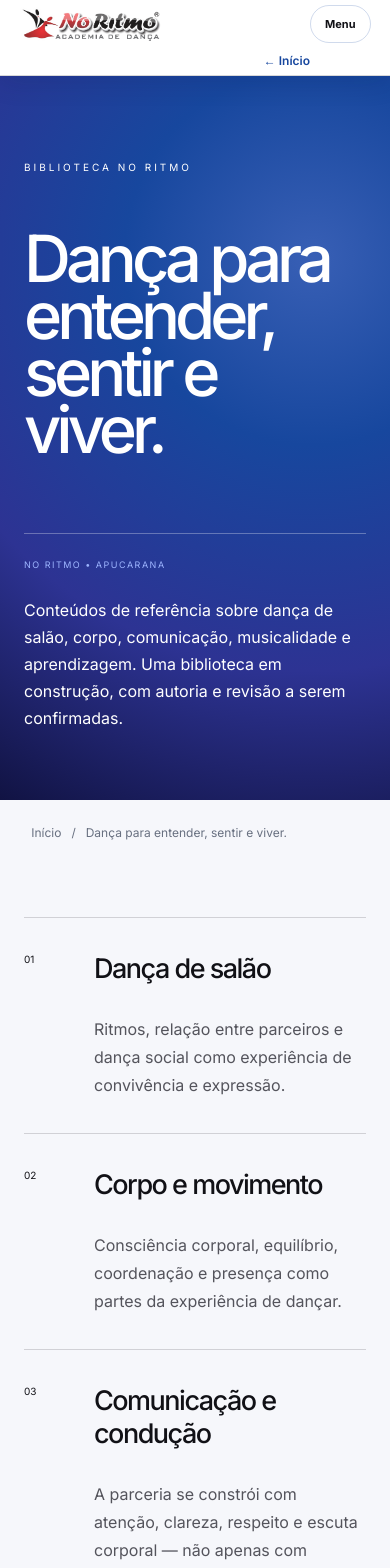
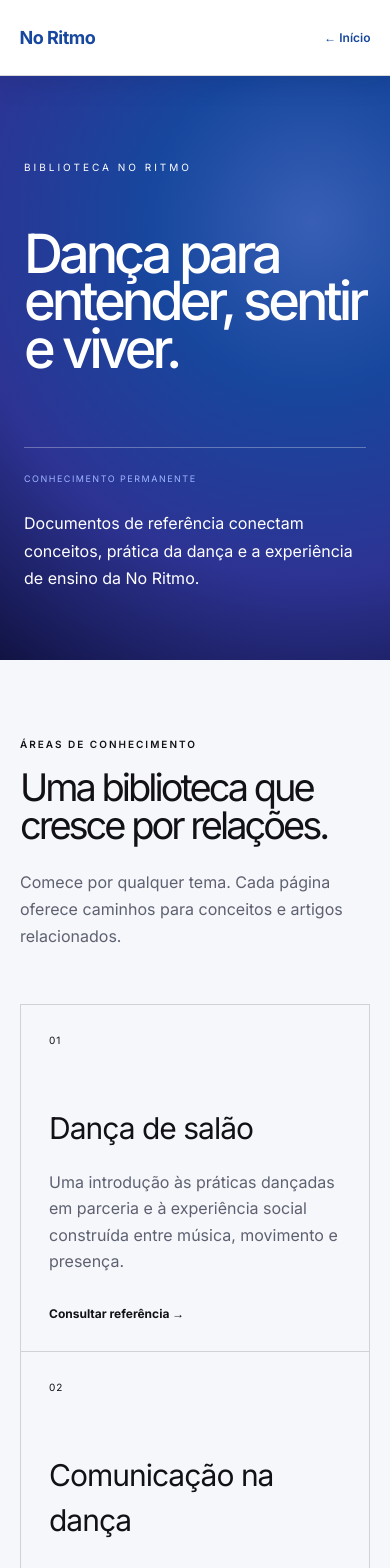
Before and after one commit to leonardodariva/no-ritmo-academia-de-danca, a Next.js app: page /conhecimento in a window 390 px wide. Shown: the top 1568 px of the page. Built offline with nearby package versions, Linux system fonts and the light colour scheme; a web font is replaced by a local one.

Commit message:
feat: cria rede de conhecimento e artigos

```diff
--- a/app/artigos/[slug]/page.tsx
+++ b/app/artigos/[slug]/page.tsx
@@ -1,6 +1,24 @@
+import type { Metadata } from "next";
 import Link from "next/link";
-import type { Metadata } from "next";
-const content: Record<string,{title:string;category:string;summary:string;paragraphs:string[]}> = {"comecar-a-dancar":{category:"Começar",title:"Como começar a dançar depois de adulto",summary:"Um primeiro passo pode ser simples quando existe acolhimento e orientação.",paragraphs:["Não existe uma idade certa para começar. A dança pode entrar na rotina como aprendizagem, convivência e descoberta.","Conhecer o próprio objetivo ajuda a escolher entre uma turma em grupo ou uma aula particular. O mais importante é encontrar um formato que permita praticar com segurança e constância.","Na No Ritmo, a equipe conversa com cada pessoa para entender sua experiência e indicar um caminho possível para começar."]},"danca-e-comunicacao":{category:"Comunicação",title:"Dança de salão é comunicação",summary:"Condução, resposta, atenção e respeito formam uma conversa em movimento.",paragraphs:["Dançar a dois envolve escuta. Cada gesto informa uma intenção e cada resposta transforma o movimento seguinte.","Essa comunicação não depende apenas de passos decorados. Ela também envolve presença, clareza, adaptação e cuidado com o parceiro.","A aplicação desse conceito em aula é uma experiência pedagógica da No Ritmo e deve ser validada pela equipe antes da publicação definitiva."]}};
-export function generateStaticParams(){return Object.keys(content).map((slug)=>({slug}));}
-export function generateMetadata({params}:{params:{slug:string}}): Metadata { const item=content[params.slug]; return item ? { title: `${item.title} | No Ritmo`, description: item.summary, openGraph: { title: item.title, description: item.summary, type: "article" } } : { title: "Artigo | No Ritmo" }; }
-export default function ArticlePage({params}:{params:{slug:string}}){const item=content[params.slug];if(!item)return <main className="subpage"><div className="article-shell"><h1>Conteúdo não encontrado</h1><Link href="/artigos">Voltar aos artigos</Link></div></main>;const schema={"@context":"https://schema.org","@type":"Article",headline:item.title,description:item.summary,articleSection:item.category,author:{"@type":"Organization",name:"No Ritmo Academia de Dança"}};return <main className="article-page"><article className="article-shell"><script type="application/ld+json" dangerouslySetInnerHTML={{__html:JSON.stringify(schema)}}/><nav className="breadcrumbs" aria-label="Breadcrumb"><Link href="/">Início</Link><span>/</span><Link href="/artigos">Artigos</Link><span>/</span><span>{item.category}</span></nav><p className="article-category">{item.category}</p><h1>{item.title}</h1><p className="article-summary">{item.summary}</p><div className="article-meta">No Ritmo • Conteúdo editorial • Leitura de 3 min</div><div className="article-body">{item.paragraphs.map((p)=><p key={p}>{p}</p>)}</div><aside className="article-note"><strong>Nota editorial</strong><p>Este conteúdo é uma estrutura inicial. Autoria, referências e revisão serão definidos antes da publicação oficial.</p></aside><Link href="/artigos">← Ver todos os artigos</Link></article></main>;}
+import { articleTitle, articles, articlesBySlug, editorialNotice, knowledgeTitle } from "../../../content/editorial";
+
+export function generateStaticParams() { return articles.map(({ slug }) => ({ slug })); }
+export function generateMetadata({ params }: { params: { slug: string } }): Metadata { const article = articlesBySlug[params.slug]; if (!article) return { title: "Artigo não encontrado | No Ritmo" }; return { title: article.seoTitle ?? `${article.title} | No Ritmo`, description: article.seoDescription ?? article.summary, alternates: { canonical: `/artigos/${article.slug}` }, openGraph: { title: article.title, description: article.summary, type: "article" } }; }
+
+export default function ArticlePage({ params }: { params: { slug: string } }) {
+  const article = articlesBySlug[params.slug];
+  if (!article) return <main className="article-page"><div className="article-shell"><h1>Conteúdo não encontrado</h1><Link href="/artigos">Voltar aos artigos</Link></div></main>;
+  const schema = { "@context": "https://schema.org", "@type": "Article", headline: article.title, description: article.summary, articleSection: article.category, keywords: article.tags.join(", "), author: { "@type": "Organization", name: article.author.name }, publisher: { "@type": "Organization", name: "No Ritmo Academia de Dança" } };
+  return <main className="article-page"><article className="article-shell">
+    <script type="application/ld+json" dangerouslySetInnerHTML={{ __html: JSON.stringify(schema) }} />
+    <nav className="breadcrumbs" aria-label="Breadcrumb"><Link href="/">Início</Link><span aria-hidden="true">/</span><Link href="/artigos">Artigos</Link><span aria-hidden="true">/</span><span>{article.category}</span></nav>
+    <p className="article-category">{article.category}</p><h1>{article.title}</h1><p className="article-summary">{article.summary}</p>
+    <div className="article-meta"><span>Por {article.author.name}</span><span>{article.readingTime} min de leitura</span><span>Rascunho editorial</span></div>
+    <div className="article-body">{article.body.map((paragraph) => <p key={paragraph}>{paragraph}</p>)}</div>
+    <aside className="article-note" aria-label="Nota editorial"><strong>Transparência editorial</strong><p>{editorialNotice}</p></aside>
+    {!!article.relatedKnowledge?.length && <section className="related-content" aria-labelledby="related-knowledge"><p>Continue aprendendo</p><h2 id="related-knowledge">Conceitos relacionados</h2><div>{article.relatedKnowledge.map((slug) => <Link key={slug} href={`/conhecimento/${slug}`}>{knowledgeTitle(slug)} <span>→</span></Link>)}</div></section>}
+    {!!article.relatedArticles?.length && <section className="related-content" aria-labelledby="related-articles"><p>Leia também</p><h2 id="related-articles">Outras publicações</h2><div>{article.relatedArticles.map((slug) => <Link key={slug} href={`/artigos/${slug}`}>{articleTitle(slug)} <span>→</span></Link>)}</div></section>}
+    <section className="author-card"><p>Sobre a autoria</p><h2>{article.author.name}</h2><span>{article.author.role}</span><p>{article.author.bio}</p><Link href="/autores">Conheça a política de autoria →</Link></section>
+    <Link className="article-back" href="/artigos">← Ver todos os artigos</Link>
+  </article></main>;
+}
--- a/app/artigos/page.tsx
+++ b/app/artigos/page.tsx
@@ -1,3 +1,19 @@
+import type { Metadata } from "next";
 import Link from "next/link";
-const articles = [{slug:"comecar-a-dancar",category:"Começar",title:"Como começar a dançar depois de adulto",summary:"Um guia acolhedor para escolher formato, turma e ritmo de aprendizagem."},{slug:"danca-e-comunicacao",category:"Comunicação",title:"Dança de salão é comunicação",summary:"Condução, resposta, atenção e respeito como uma conversa em movimento."}];
-export default function ArtigosPage() { return <main className="subpage"><header className="subpage-header"><Link href="/">No Ritmo</Link><Link className="subpage-back" href="/">← Início</Link></header><section className="subpage-hero"><p>Conteúdo editorial</p><h1>Ideias para dançar melhor.</h1><div><span>No Ritmo • Apucarana</span><p>Publicações sobre dança, movimento, comunicação, musicalidade e experiências de aprendizagem.</p></div></section><section className="article-index"><p className="section-label">Publicações</p>{articles.map((article) => <article key={article.slug}><p>{article.category}</p><h2>{article.title}</h2><span>{article.summary}</span><Link href={`/artigos/${article.slug}`}>Ler artigo →</Link></article>)}</section></main>; }
+import { articles, editorialNotice } from "../../content/editorial";
+
+export const metadata: Metadata = { title: "Artigos sobre dança | No Ritmo", description: "Publicações da No Ritmo sobre dança, movimento, comunicação, musicalidade e aprendizagem." };
+
+export default function ArtigosPage() {
+  const categories = [...new Set(articles.map((article) => article.category))];
+  return <main className="subpage editorial-index">
+    <header className="subpage-header editorial-simple-header"><Link href="/">No Ritmo</Link><nav aria-label="Navegação editorial"><Link href="/conhecimento">Conhecimento</Link><Link href="/autores">Autores</Link><Link href="/aulas">Aulas</Link></nav><Link className="subpage-back" href="/">← Início</Link></header>
+    <section className="subpage-hero editorial-hero"><p>Publicações No Ritmo</p><h1>Ideias para compreender e viver a dança.</h1><div><span>Acervo editorial</span><p>Reflexões, guias e experiências conectados à biblioteca permanente de conhecimento.</p></div></section>
+    <nav className="category-list" id="categorias" aria-label="Categorias dos artigos"><span>Categorias</span>{categories.map((category) => <a key={category} href={`#${category.toLowerCase().replaceAll(" ", "-")}`}>{category}</a>)}</nav>
+    <section className="article-index" aria-labelledby="publicacoes-title">
+      <div className="editorial-section-heading"><p className="section-label">Publicações</p><h2 id="publicacoes-title">Para começar a explorar</h2><p>{editorialNotice}</p></div>
+      {articles.map((article) => <article id={article.category.toLowerCase().replaceAll(" ", "-")} key={article.slug}><p>{article.category}</p><div><h3>{article.title}</h3><small>{article.author.name} · {article.readingTime} min de leitura</small></div><span>{article.summary}</span><Link href={`/artigos/${article.slug}`} aria-label={`Ler ${article.title}`}>Ler artigo →</Link></article>)}
+    </section>
+    <section className="knowledge-crosslink"><p>Biblioteca permanente</p><h2>Prefere começar por um conceito?</h2><Link href="/conhecimento">Explorar Conhecimento →</Link></section>
+  </main>;
+}
--- a/app/conhecimento/[slug]/page.tsx
+++ b/app/conhecimento/[slug]/page.tsx
@@ -1,6 +1,24 @@
+import type { Metadata } from "next";
 import Link from "next/link";
-import type { Metadata } from "next";
-const topics:Record<string,{title:string;summary:string;sections:[string,string][],related:string[]}>={"danca-de-salao":{title:"Dança de salão",summary:"Uma referência introdutória sobre dança social, ritmos e relação entre parceiros.",sections:[["Definição","Dança de salão reúne práticas em que duas pessoas compartilham movimento, música e espaço de forma coordenada."],["Na prática","Cada ritmo possui características próprias, mas todos envolvem escuta, presença e adaptação entre os parceiros."],["Visão da No Ritmo","A abordagem específica da academia será documentada e validada pela equipe antes da publicação definitiva."]],related:["Comunicação","Musicalidade"]},"comunicacao":{title:"Comunicação na dança",summary:"Condução, resposta, atenção e respeito como uma conversa em movimento.",sections:[["O conceito","Dançar a dois envolve troca de informações por meio de intenção, contato, direção e resposta."],["Na prática","A clareza não significa força: significa criar condições para que o parceiro perceba, interprete e participe."],["Visão da No Ritmo","Este conteúdo será ampliado com exemplos pedagógicos da academia e revisão dos professores."]],related:["Dança de salão","Corpo e movimento"]}};
-export function generateStaticParams(){return Object.keys(topics).map(slug=>({slug}));}
-export function generateMetadata({params}:{params:{slug:string}}): Metadata { const topic=topics[params.slug]; return topic ? { title: `${topic.title} | Conhecimento No Ritmo`, description: topic.summary } : { title: "Conhecimento | No Ritmo" }; }
-export default function KnowledgePage({params}:{params:{slug:string}}){const topic=topics[params.slug];if(!topic)return <main className="article-page"><div className="article-shell"><h1>Conteúdo em preparação</h1><Link href="/conhecimento">Voltar à biblioteca</Link></div></main>;return <main className="article-page"><article className="article-shell"><nav className="breadcrumbs" aria-label="Breadcrumb"><Link href="/">Início</Link><span>/</span><Link href="/conhecimento">Conhecimento</Link><span>/</span><span>{topic.title}</span></nav><p className="article-category">Página de referência</p><h1>{topic.title}</h1><p className="article-summary">{topic.summary}</p><div className="article-meta">No Ritmo • Última atualização: conteúdo inicial</div>{topic.sections.map(([heading,text])=><section className="knowledge-block" key={heading}><h2>{heading}</h2><p>{text}</p></section>)}<aside className="article-note"><strong>Como ler esta página</strong><p>Conceito e aplicação são apresentados separadamente. A visão metodológica definitiva será validada pela equipe da No Ritmo.</p></aside><h2 className="related-title">Conceitos relacionados</h2><ul className="related-list">{topic.related.map(item=><li key={item}>{item}</li>)}</ul><Link href="/conhecimento">← Voltar à biblioteca</Link></article></main>}
+import { articleTitle, editorialNotice, knowledgeBySlug, knowledgePages, knowledgeTitle } from "../../../content/editorial";
+
+export function generateStaticParams() { return knowledgePages.map(({ slug }) => ({ slug })); }
+export function generateMetadata({ params }: { params: { slug: string } }): Metadata { const topic = knowledgeBySlug[params.slug]; return topic ? { title: `${topic.title} | Conhecimento No Ritmo`, description: topic.summary, alternates: { canonical: `/conhecimento/${topic.slug}` } } : { title: "Conhecimento | No Ritmo" }; }
+
+export default function KnowledgePage({ params }: { params: { slug: string } }) {
+  const topic = knowledgeBySlug[params.slug];
+  if (!topic) return <main className="article-page"><div className="article-shell"><h1>Conteúdo em preparação</h1><Link href="/conhecimento">Voltar à biblioteca</Link></div></main>;
+  return <main className="article-page knowledge-page"><article className="article-shell">
+    <nav className="breadcrumbs" aria-label="Breadcrumb"><Link href="/">Início</Link><span aria-hidden="true">/</span><Link href="/conhecimento">Conhecimento</Link><span aria-hidden="true">/</span><span>{topic.title}</span></nav>
+    <p className="article-category">Página de referência</p><h1>{topic.title}</h1><p className="article-summary">{topic.summary}</p>
+    <div className="article-meta"><span>{topic.author?.name ?? "Autoria em validação"}</span><span>Conteúdo inicial</span><span>Revisão pendente</span></div>
+    <nav className="page-index" aria-label="Nesta página"><strong>Nesta página</strong><a href="#conceito">O que é</a><a href="#na-danca">Como aparece na dança</a><a href="#no-ritmo">Como a No Ritmo trabalha</a></nav>
+    <section className="knowledge-block" id="conceito"><p className="knowledge-eyebrow">O que sabemos / conceito</p><h2>O que é {topic.title.toLowerCase()}?</h2><p>{topic.definition}</p></section>
+    <section className="knowledge-block" id="na-danca"><p className="knowledge-eyebrow">Aplicação</p><h2>Como isso aparece na dança</h2><p>{topic.application}</p></section>
+    <section className="knowledge-block" id="no-ritmo"><p className="knowledge-eyebrow">Experiência da escola</p><h2>Como a No Ritmo trabalha esse conceito</h2><p>{topic.perspective}</p></section>
+    <aside className="article-note" aria-label="Nota editorial"><strong>Critério editorial</strong><p>{editorialNotice}</p></aside>
+    {!!topic.relatedConcepts.length && <section className="related-content"><p>Amplie o mapa</p><h2>Conceitos relacionados</h2><div>{topic.relatedConcepts.map((slug) => <Link key={slug} href={`/conhecimento/${slug}`}>{knowledgeTitle(slug)} <span>→</span></Link>)}</div></section>}
+    {!!topic.relatedArticles.length && <section className="related-content"><p>Na prática editorial</p><h2>Artigos relacionados</h2><div>{topic.relatedArticles.map((slug) => <Link key={slug} href={`/artigos/${slug}`}>{articleTitle(slug)} <span>→</span></Link>)}</div></section>}
+    <Link className="article-back" href="/conhecimento">← Voltar à biblioteca</Link>
+  </article></main>;
+}
--- a/app/conhecimento/page.tsx
+++ b/app/conhecimento/page.tsx
@@ -1,9 +1,14 @@
-import SubpageShell from "../SubpageShell";
+import type { Metadata } from "next";
+import Link from "next/link";
+import { knowledgePages } from "../../content/editorial";
 
-export default function ConhecimentoPage() { return <SubpageShell kicker="Biblioteca No Ritmo" title="Dança para entender, sentir e viver." intro="Conteúdos de referência sobre dança de salão, corpo, comunicação, musicalidade e aprendizagem. Uma biblioteca em construção, com autoria e revisão a serem confirmadas." sections={[
-  {number:"01",title:"Dança de salão",text:"Ritmos, relação entre parceiros e dança social como experiência de convivência e expressão."},
-  {number:"02",title:"Corpo e movimento",text:"Consciência corporal, equilíbrio, coordenação e presença como partes da experiência de dançar."},
-  {number:"03",title:"Comunicação e condução",text:"A parceria se constrói com atenção, clareza, respeito e escuta corporal — não apenas com sequências."},
-  {number:"04",title:"Musicalidade",text:"Escuta, tempo, dinâmica e interpretação ajudam a transformar movimentos em uma dança mais consciente."},
-  {number:"05",title:"Como a No Ritmo ensina",text:"Uma página para documentar a metodologia oficial da academia depois de validada pela equipe."},
-]} />; }
+export const metadata: Metadata = { title: "Conhecimento sobre dança | No Ritmo", description: "Biblioteca de referência da No Ritmo sobre dança de salão, movimento, percepção, comunicação e musicalidade." };
+
+export default function ConhecimentoPage() {
+  return <main className="subpage knowledge-index">
+    <header className="subpage-header editorial-simple-header"><Link href="/">No Ritmo</Link><nav aria-label="Navegação editorial"><Link href="/artigos">Artigos</Link><Link href="/autores">Autores</Link><Link href="/aulas">Aulas</Link></nav><Link className="subpage-back" href="/">← Início</Link></header>
+    <section className="subpage-hero editorial-hero"><p>Biblioteca No Ritmo</p><h1>Dança para entender, sentir e viver.</h1><div><span>Conhecimento permanente</span><p>Documentos de referência conectam conceitos, prática da dança e a experiência de ensino da No Ritmo.</p></div></section>
+    <section className="knowledge-map" aria-labelledby="knowledge-title"><div className="editorial-section-heading"><p className="section-label">Áreas de conhecimento</p><h2 id="knowledge-title">Uma biblioteca que cresce por relações.</h2><p>Comece por qualquer tema. Cada página oferece caminhos para conceitos e artigos relacionados.</p></div><div className="knowledge-grid">{knowledgePages.map((topic, index) => <Link href={`/conhecimento/${topic.slug}`} key={topic.slug}><span>{String(index + 1).padStart(2, "0")}</span><h3>{topic.title}</h3><p>{topic.summary}</p><strong>Consultar referência →</strong></Link>)}</div></section>
+    <section className="knowledge-crosslink"><p>Publicações editoriais</p><h2>Veja os conceitos em outros contextos.</h2><Link href="/artigos">Explorar artigos →</Link></section>
+  </main>;
+}
--- a/app/globals.css
+++ b/app/globals.css
@@ -155,3 +155,72 @@ footer { background:#0b0b0f; color:var(--cream); padding:80px 8vw 25px; }.brand-
 @media(max-width:760px){ .practice-heading { grid-template-columns:1fr; gap:20px; }.practice-grid { grid-template-columns:1fr 1fr; }.practice-grid a:nth-child(2) { border-right:0; }.practice-grid a:nth-child(-n+2) { border-bottom:1px solid var(--line); } }
 .methodology-grid { grid-template-columns:repeat(3,1fr); }
 @media(max-width:760px){ .methodology-grid { grid-template-columns:1fr 1fr; } }
+
+/* V4 editorial system */
+.editorial-simple-header>a:first-child { color:var(--blue); font-size:18px; font-weight:800; letter-spacing:-.5px; }
+.editorial-hero { min-height:62vh; }
+.editorial-hero h1 { max-width:1150px; font-size:clamp(58px,8.4vw,132px); }
+.category-list { display:flex; align-items:center; flex-wrap:wrap; gap:12px; padding:28px 8vw; border-bottom:1px solid var(--line); background:#fff; }
+.category-list span { margin-right:16px; color:#6d7280; font-size:11px; text-transform:uppercase; letter-spacing:1.4px; }
+.category-list a { padding:9px 14px; border:1px solid var(--line); border-radius:999px; font-size:12px; }
+.category-list a:hover,.category-list a:focus-visible { color:#fff; background:var(--blue); border-color:var(--blue); }
+.editorial-section-heading { display:grid; grid-template-columns:.5fr 1.15fr 1fr; align-items:start; gap:40px; margin-bottom:54px; }
+.editorial-section-heading>p:first-child { margin:8px 0 0; }
+.editorial-section-heading h2 { margin:0; font-size:clamp(38px,5vw,70px); line-height:1; letter-spacing:-3px; }
+.editorial-section-heading>p:last-child { margin:7px 0 0; color:#5d6170; line-height:1.7; }
+.article-index article { grid-template-columns:.25fr 1.1fr 1fr auto; }
+.article-index article h3 { margin:0 0 10px; font-size:28px; line-height:1.05; }
+.article-index article small { color:#777c88; }
+.article-index article:target { scroll-margin-top:100px; }
+.knowledge-map { padding:100px 8vw 120px; }
+.knowledge-grid { display:grid; grid-template-columns:repeat(3,1fr); border-top:1px solid var(--line); border-left:1px solid var(--line); }
+.knowledge-grid a { min-height:320px; padding:28px; display:flex; flex-direction:column; border-right:1px solid var(--line); border-bottom:1px solid var(--line); transition:background .2s,color .2s; }
+.knowledge-grid a:hover,.knowledge-grid a:focus-visible { background:var(--blue); color:#fff; }
+.knowledge-grid span { font-size:10px; letter-spacing:1px; }
+.knowledge-grid h3 { margin:58px 0 18px; font-size:30px; letter-spacing:-1px; }
+.knowledge-grid p { margin:0; color:#5d6170; line-height:1.65; }
+.knowledge-grid a:hover p,.knowledge-grid a:focus-visible p { color:#e4eaff; }
+.knowledge-grid strong { margin-top:auto; padding-top:30px; font-size:12px; }
+.knowledge-crosslink { min-height:420px; padding:80px 8vw; display:flex; flex-direction:column; justify-content:center; align-items:flex-start; color:#fff; background:var(--ink); }
+.knowledge-crosslink>p { color:#9db5ff; text-transform:uppercase; letter-spacing:2px; font-size:10px; }
+.knowledge-crosslink h2 { max-width:800px; margin:20px 0 35px; font-size:clamp(42px,6vw,80px); line-height:1; letter-spacing:-4px; }
+.knowledge-crosslink a { padding-bottom:6px; border-bottom:1px solid currentColor; font-size:13px; }
+.article-page { padding-top:96px; }
+.article-shell { width:min(790px,100%); }
+.article-meta { display:flex; flex-wrap:wrap; justify-content:space-between; gap:12px; }
+.article-body { max-width:680px; }
+.page-index { margin:0 0 50px; padding:24px; display:grid; grid-template-columns:1.4fr repeat(3,1fr); gap:15px; background:#fff; border:1px solid var(--line); }
+.page-index strong { font-size:12px; }
+.page-index a { color:var(--blue); font-size:12px; }
+.knowledge-block { scroll-margin-top:30px; padding:48px 0; }
+.knowledge-block h2 { margin:10px 0 18px; font-size:clamp(30px,4vw,46px); letter-spacing:-1.5px; }
+.knowledge-block p:last-child { font-family:Georgia,serif; font-size:20px; line-height:1.8; }
+.knowledge-eyebrow { margin:0; color:var(--red)!important; font-family:Inter,sans-serif!important; font-size:10px!important; line-height:1!important; text-transform:uppercase; letter-spacing:1.5px; }
+.related-content { margin-top:70px; padding-top:30px; border-top:1px solid var(--line); }
+.related-content>p,.author-card>p:first-child { color:var(--red); text-transform:uppercase; letter-spacing:1.5px; font-size:10px; }
+.related-content h2 { margin:12px 0 25px; font-size:32px; letter-spacing:-1px; }
+.related-content>div { display:grid; grid-template-columns:1fr 1fr; gap:12px; }
+.related-content a { min-height:96px; padding:18px; display:flex; justify-content:space-between; align-items:center; background:#fff; border:1px solid var(--line); font-weight:650; }
+.related-content a:hover,.related-content a:focus-visible { border-color:var(--blue); color:var(--blue); }
+.author-card { margin:70px 0 35px; padding:30px; background:#e9eefb; border-radius:18px; }
+.author-card h2 { margin:10px 0 4px; font-size:30px; }
+.author-card>span { color:#5d6170; font-size:12px; }
+.author-card>p:not(:first-child) { line-height:1.65; }
+.author-card a,.article-back { color:var(--blue); font-size:12px; font-weight:700; }
+
+@media(max-width:900px){
+  .editorial-section-heading { grid-template-columns:1fr; gap:18px; }
+  .knowledge-grid { grid-template-columns:1fr 1fr; }
+  .article-index article { grid-template-columns:1fr; }
+  .page-index { grid-template-columns:1fr 1fr; }
+}
+@media(max-width:560px){
+  .editorial-hero h1 { font-size:54px; letter-spacing:-4px; }
+  .knowledge-map { padding:70px 20px 85px; }
+  .knowledge-grid { grid-template-columns:1fr; }
+  .knowledge-grid a { min-height:270px; }
+  .category-list { padding-inline:20px; }
+  .page-index,.related-content>div { grid-template-columns:1fr; }
+  .article-meta { flex-direction:column; }
+  .article-page { padding:90px 20px; }
+}
--- a/app/professores/page.tsx
+++ b/app/professores/page.tsx
@@ -1,6 +1,6 @@
 import SubpageShell from "../SubpageShell";
 export default function ProfessoresPage() { return <SubpageShell kicker="Quem faz a No Ritmo" title="Professores e equipe" intro="Este espaço receberá os nomes, fotografias, trajetórias e especialidades dos profissionais da academia." sections={[
-  {number:"01",title:"Direção",text:"Lorem ipsum dolor sit amet, consectetur adipiscing elit. Este perfil demonstrativo será substituído por informações oficiais."},
+  {number:"01",title:"Direção",text:"Nome, função, trajetória e fotografia serão publicados depois da confirmação com a equipe. Nenhuma credencial será presumida."},
   {number:"02",title:"Professores",text:"Perfis individuais com modalidades, experiência, formação e uma breve mensagem de cada profissional. Nomes e credenciais serão inseridos após confirmação."},
   {number:"03",title:"Metodologia",text:"Lorem ipsum dolor sit amet, consectetur adipiscing elit. Praesent consequat, escuta e prática orientam este exemplo."},
 ]} />; }
```
